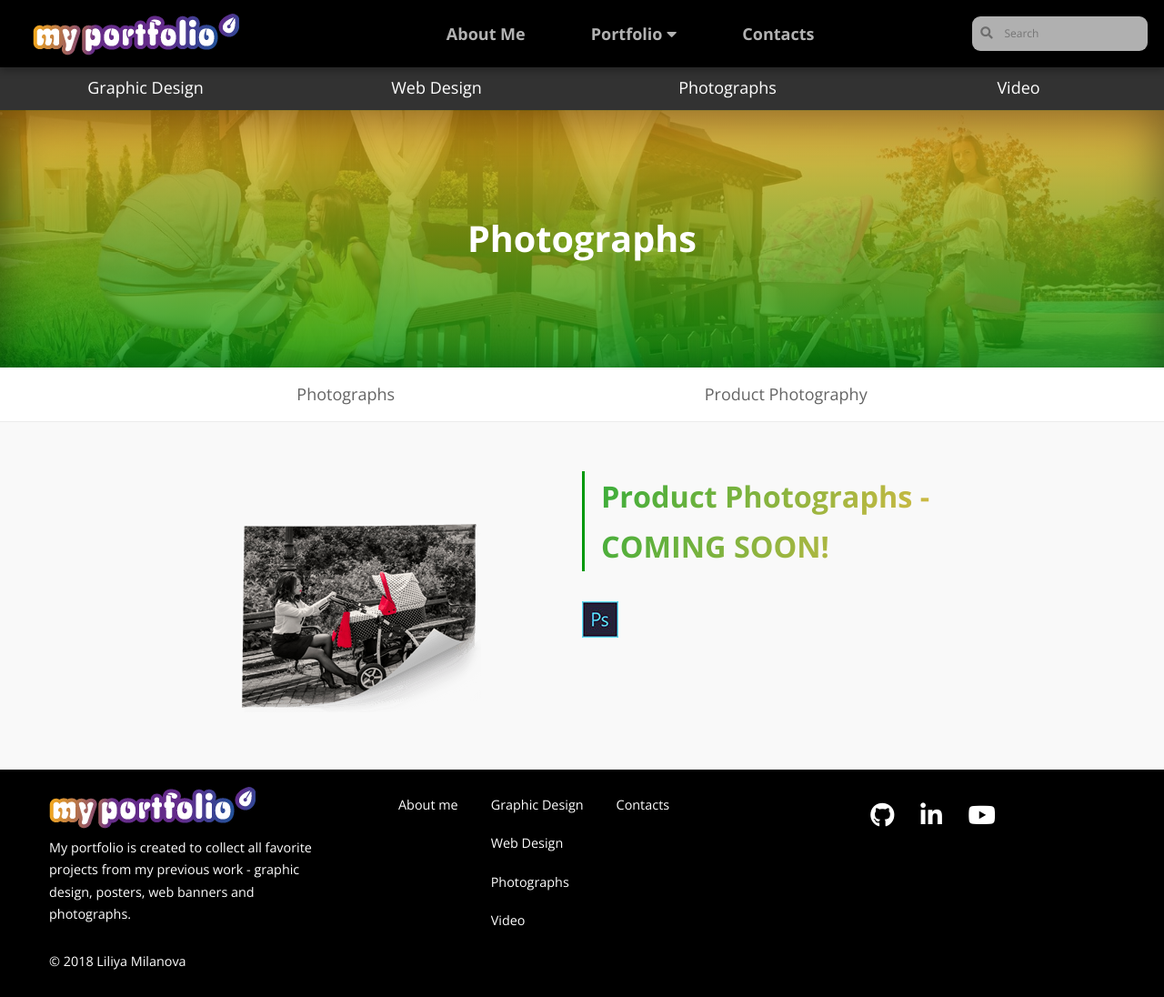
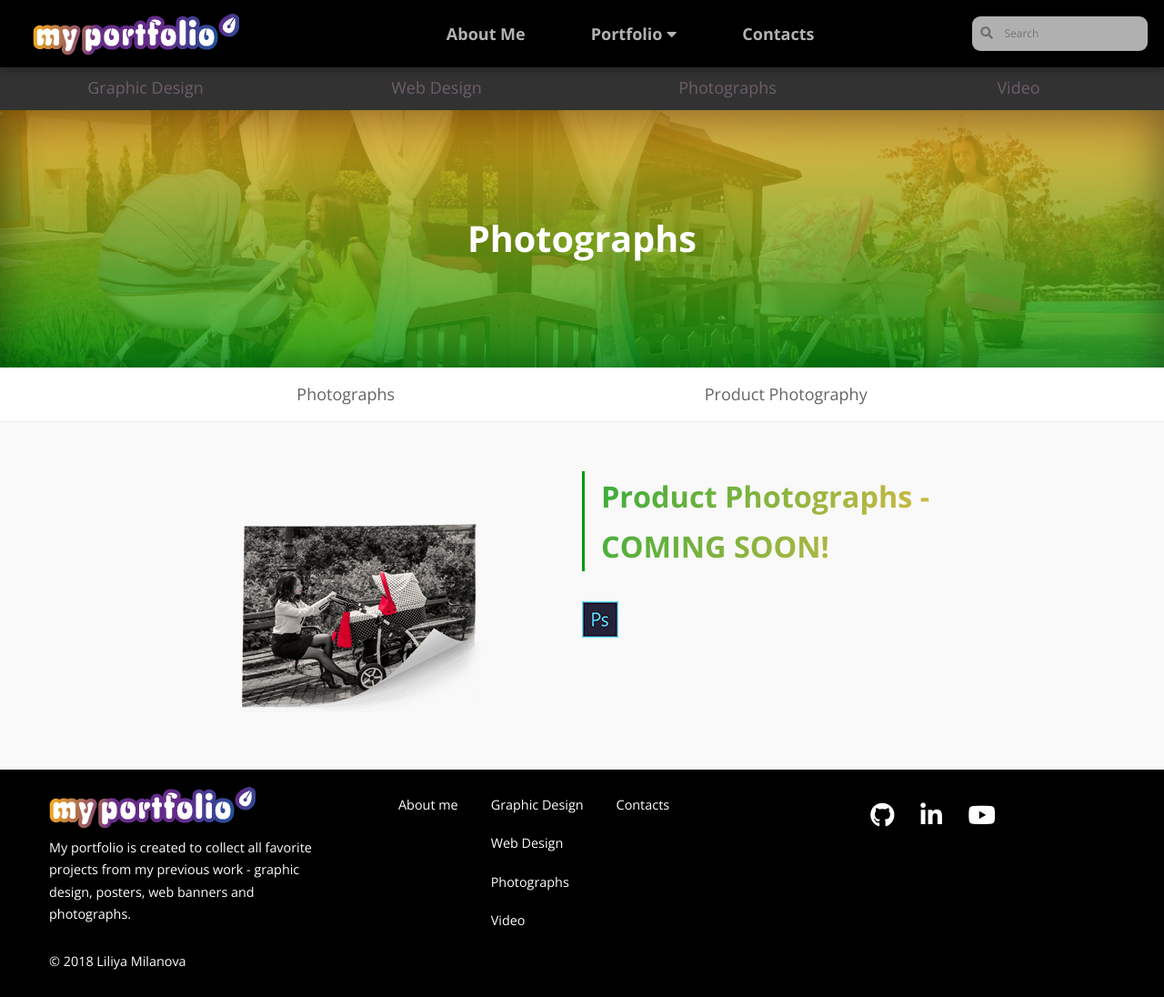
Before and after one commit to LiliyaMilanova/myportfolio, a Jekyll site: the page built from product-photographs.html, in a window 1280 px wide and 1096 px high. Shown: the whole window at 91% size. Built offline with Jekyll 4.4.1, drawn with Linux system fonts in a browser that asks for light colours; nearby versions of some CDN libraries.

Commit message:
Update navigation.css

```diff
--- a/css/navigation.css
+++ b/css/navigation.css
@@ -117,7 +117,7 @@ nav.main li:hover > ul {
 
 #secondary-navbar li a {
     text-decoration: none;
-    color: rgb(255, 255, 255);
+    color: #6C5E6A;
 }
 
 #secondary-navbar li a:hover {
@@ -147,15 +147,15 @@ nav.main li:hover > ul {
 }
 
 .project-navbar li a:hover {
-    color: rgb(0, 102, 160);
+    color: #6C5E6A;
 }
 
 #nav-bar-web li a:hover {
-    color: rgb(155, 45, 189);
+    color: #6C5E6A);
 }
 
 #nav-bar-photographs li a:hover {
-    color: rgb(0, 153, 10);
+    color: #6C5E6A;
 }
 
 /* style for page-nav*/
```
